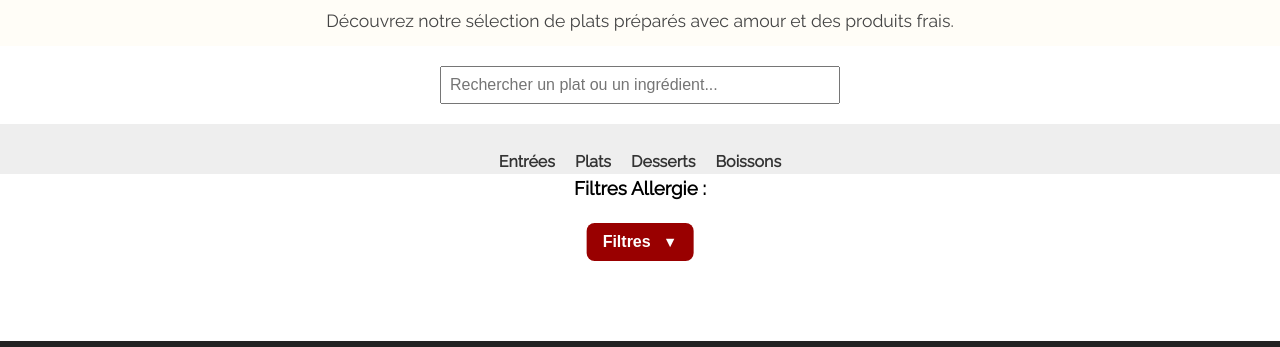
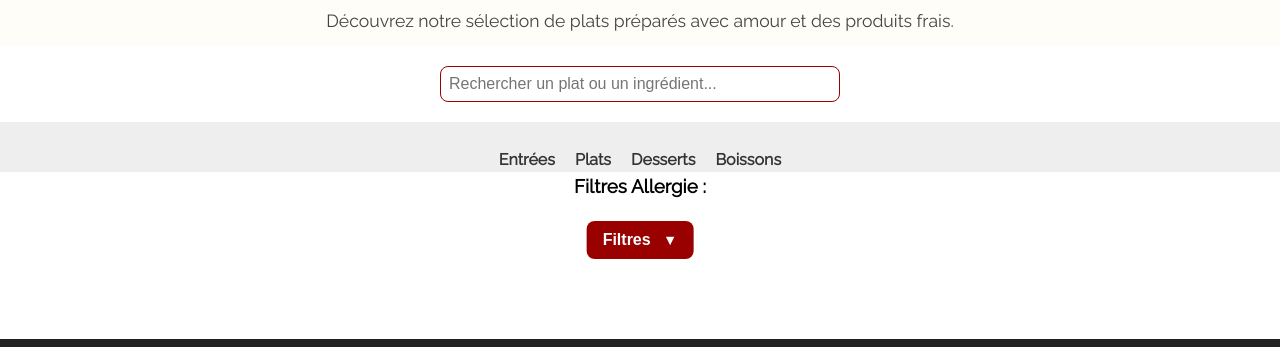
Before and after one commit to Gwen-83/demoresto, a plain HTML site: page static/menu.html in a window 1280 px wide. Shown: the part 205-552 px from the top of the page. Drawn offline with Linux system fonts and the light colour scheme; no server answers; files whose address does not match are found by name.

Commit message:
barre recherche amélioration

```diff
--- a/static/menu.html
+++ b/static/menu.html
@@ -57,7 +57,7 @@
 
 <!-- Barre de recherche pour filtrer les plats par nom ou ingrédient -->
 <div class="menu-search-bar" style="text-align:center; margin: 20px 0;">
-  <input type="text" id="menu-search-input" placeholder="Rechercher un plat ou un ingrédient..." style="width: 60%; max-width: 400px; padding: 8px; font-size: 1em;">
+  <input type="text" id="menu-search-input" class="menu-search-component" placeholder="Rechercher un plat ou un ingrédient...">
 </div>
 
 <nav class="menu-nav">
--- a/static/style.css
+++ b/static/style.css
@@ -3328,3 +3328,12 @@ form#register-form a:hover {
   font-weight: 500;
   text-align: center;
 }
+
+.menu-search-component{
+  width: 60%;
+  max-width: 400px;
+  padding: 8px;
+  font-size: 1em;
+  border-radius: 8px;
+  border: 1px solid #900;
+}
```
